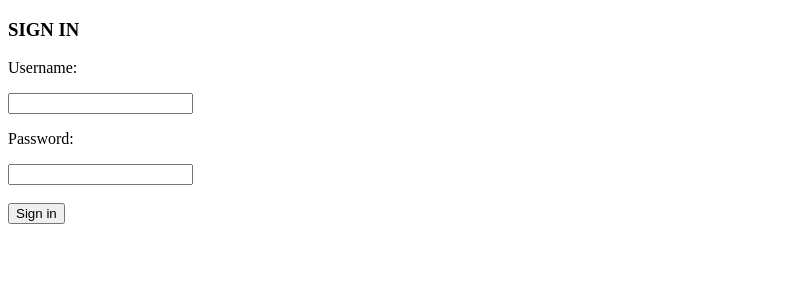
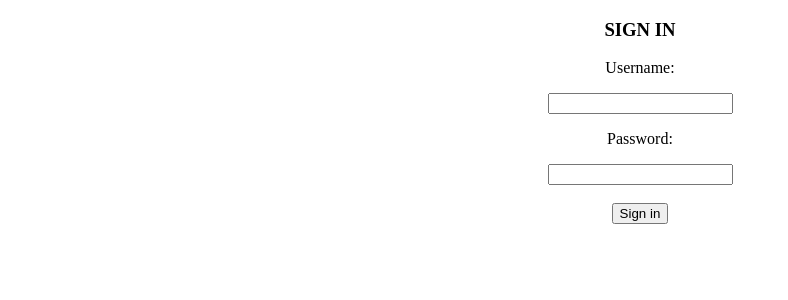
Before and after one commit to vinaymehta1860/notes-frontend, a React (Create React App) app: page /signin in a window 1280 px wide. Shown: the top 300 px of the page, without its empty margins (0-788 px from the left). Built offline with nearby package versions, Linux system fonts and the light colour scheme.

Commit message:
Defining the structure for homepage of a user.

```diff
--- a/src/App.js
+++ b/src/App.js
@@ -3,6 +3,7 @@ import { BrowserRouter as Router, Route, Link } from "react-router-dom";
 import './App.css';
 import LandingPage from './components/LandingPage';
 import Registration from './components/Registration';
+import TopBar from './components/notes/TopBar';
 
 class App extends React.Component {
   render() {
@@ -10,11 +11,17 @@ class App extends React.Component {
       <Router>
         <div className="App">
           <Route path="/" exact component={LandingPage} />
+
           <Route path="/signin"
             render={(props) => <Registration {...props} action={"signin"} val="randomValueToCheck" />}
           />
+
           <Route path="/signup"
             render={(props) => <Registration {...props} action={"signup"} val="randomValueToCheck" />}
+          />
+
+          <Route path='/topbar'
+            render={(props) => <TopBar {...props} />}
           />
         </div>
       </Router>
--- a/src/components/Registration.js
+++ b/src/components/Registration.js
@@ -28,7 +28,7 @@ class Registration extends React.Component {
 
     if (action === 'signin') {
       return (
-        <div>
+        <div className="registration">
           <h3>SIGN IN</h3>
           <p>Username: </p>
           <input type="text" />
@@ -40,7 +40,7 @@ class Registration extends React.Component {
     }
     else if (action === 'signup') {
       return (
-        <div>
+        <div  className="registration">
           <h3>SIGN UP</h3>
           <p>Username: </p>
           <input type="text" />
--- /dev/null
+++ b/src/components/notes/TopBar.js
@@ -0,0 +1,29 @@
+import React from 'react';
+import '../../styles/notes/TopBar.css'
+
+class TopBar extends React.Component {
+
+  editNote = () => {
+    // Have the logic to edit a note
+  }
+
+  shareNote = () => {
+    // Have the logic to share a note
+  }
+
+  deleteNote = () => {
+    // Have the logic to delete a note
+  }
+
+  render() {
+    return (
+      <React.Fragment>
+        <button className="edit" onClick={this.editNote}>Edit</button>
+        <button onClick={this.shareNote}>Share</button>
+        <button onClick={this.deleteNote}>Delete</button>
+      </React.Fragment>
+    );
+  }
+}
+
+export default TopBar;
--- /dev/null
+++ b/src/styles/notes/TopBar.css
@@ -0,0 +1,3 @@
+/* .edit {
+  background-image: url(../../assets/power.jpg);
+} */
--- a/src/styles/registration.css
+++ b/src/styles/registration.css
@@ -0,0 +1,6 @@
+.registration {
+  margin: auto;
+  width: 50%;
+  width: 600px;
+  text-align: center;
+}
```
Also changed, not shown: src/components/home/HomePage.js (added, +20 -0 lines), src/components/home/Owner.js (added, +14 -0 lines), src/components/home/Shared.js (added, +14 -0 lines), src/components/notes/Notes.js (added, +18 -0 lines).
